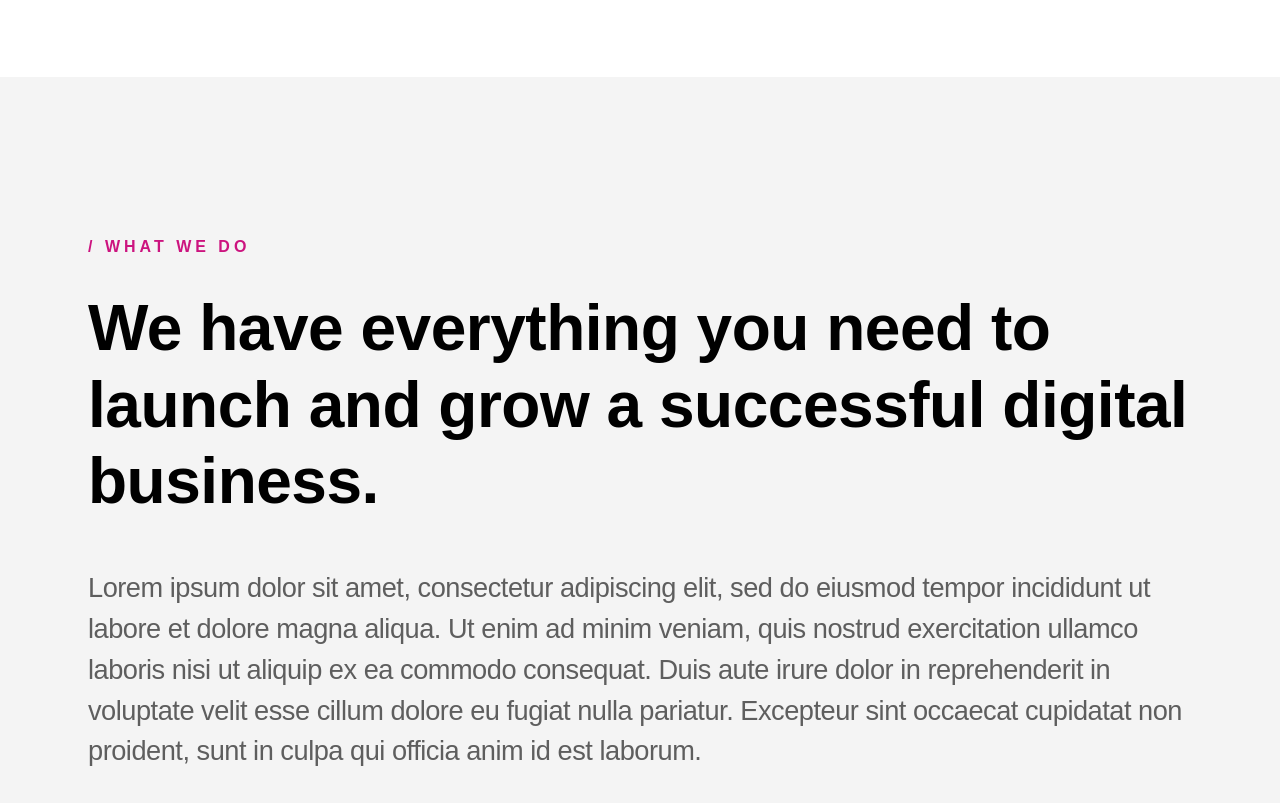
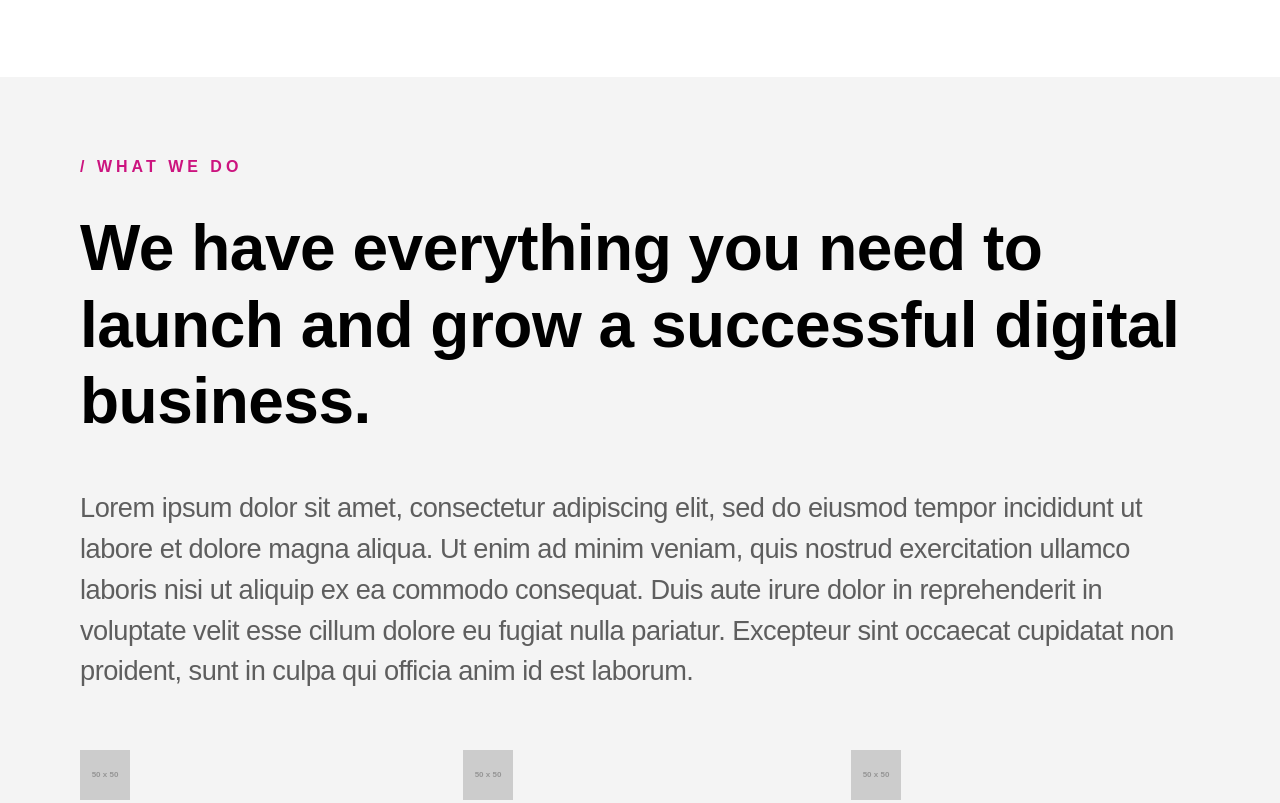
Before and after one commit to AdityaTiwari2102/Transcend-Studio, a plain HTML site: page index.html in a window 1280 px wide. Shown: the part 2231-3034 px from the top of the page. Drawn offline with Linux system fonts and the light colour scheme; placeholder pictures from the web are drawn by us.

Commit message:
Refactor: Padding change for service section

```diff
--- a/css/style.css
+++ b/css/style.css
@@ -334,7 +334,7 @@ p.subhead-decs {
 
 /*Service Style*/
 .service-main {
-  padding: 10rem 5.5rem;
+  padding: 5rem;
   line-height: 1.2;
   background-color: #f4f4f4;
   position: relative;
```
